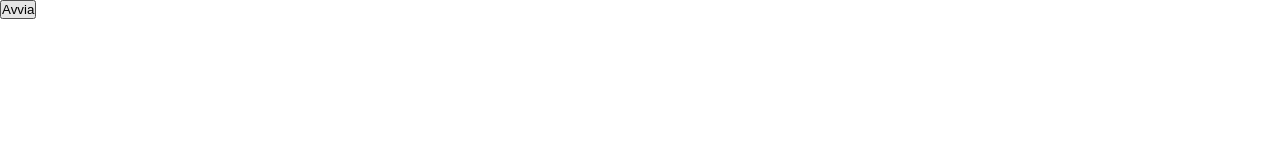
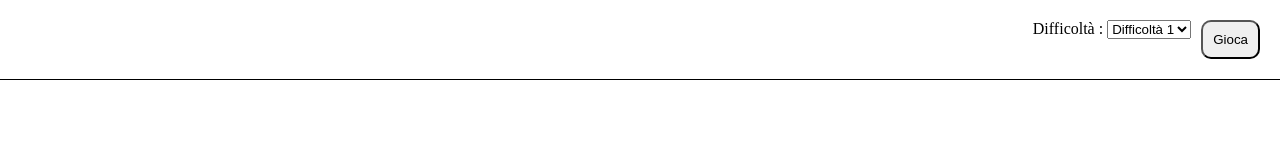
Before and after one commit to GiuseppeCassone/js-campominato-grid, a plain HTML site: page index.html in a window 1280 px wide. Drawn offline with Linux system fonts and the light colour scheme.

Commit message:
created the header with select form and button that start the grid

```diff
--- a/css/style.css
+++ b/css/style.css
@@ -4,6 +4,24 @@
     box-sizing: border-box;
 }
 /* RESET */
+
+header{
+    display: flex;
+    justify-content: flex-end;
+    padding: 20px;
+
+    border-bottom: 1px solid black;
+    /* test */
+}
+
+#options{
+    margin-right: 10px;
+}
+
+button{
+    padding: 10px;
+    border-radius: 10px;
+}
 
 .grid{
     display: flex;
--- a/index.html
+++ b/index.html
@@ -9,9 +9,18 @@
 </head>
 <body>
 
+    <header>
+        <form id="selectForm">
+            <label for="options">Difficoltà :</label>
+            <select id="options">
+              <option value="option1">Difficoltà 1</option>
+              <option value="option2">Difficoltà 2</option>
+              <option value="option3">Difficoltà 3</option>
+            </select>
+        </form>
+        <button>Gioca</button>
+    </header>
 
-
-    <button>Avvia</button>
     <div class="grid">
 
     </div>
```
